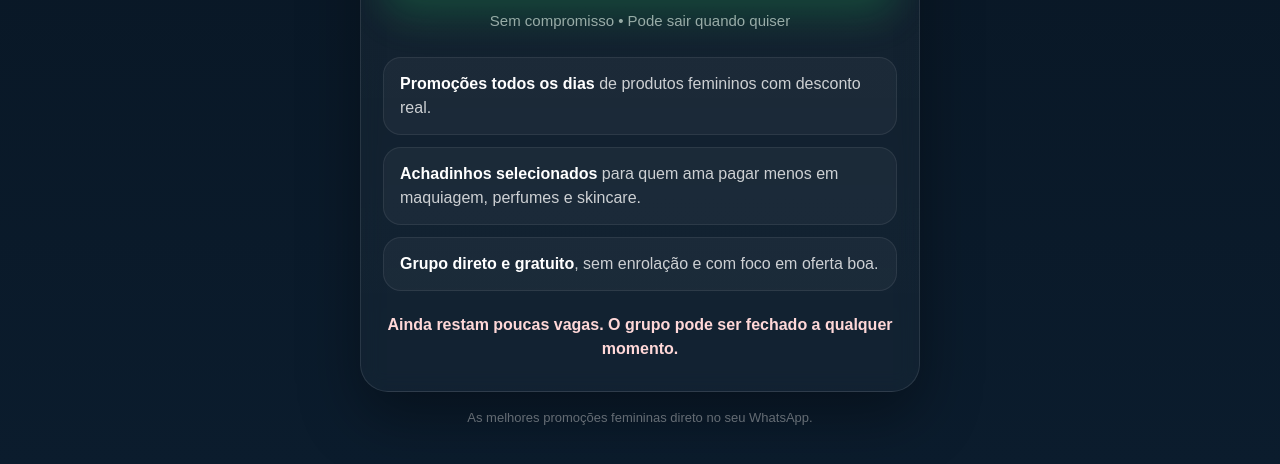
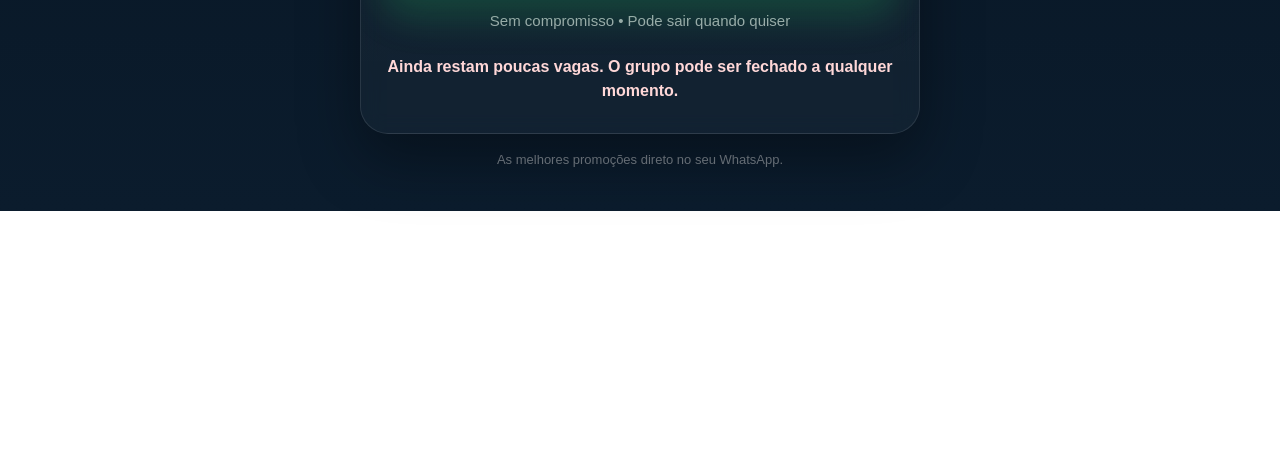
Before and after one commit to mikaelnakano-creator/pamelasantos, a plain HTML site: page index.html in a window 1280 px wide. Shown: the part 610-1074 px from the top of the page. After the commit the page ends 821 px from the top, so only its background shows below. Drawn offline with Linux system fonts and the light colour scheme.

Commit message:
Update index.html

```diff
--- a/index.html
+++ b/index.html
@@ -400,19 +400,13 @@
           Sem compromisso • Pode sair quando quiser
         </p>
 
-        <div class="benefits">
-          <div class="benefit"><strong>Promoções todos os dias</strong> de produtos femininos com desconto real.</div>
-          <div class="benefit"><strong>Achadinhos selecionados</strong> para quem ama pagar menos em maquiagem, perfumes e skincare.</div>
-          <div class="benefit"><strong>Grupo direto e gratuito</strong>, sem enrolação e com foco em oferta boa.</div>
-        </div>
-
         <div class="urgency">
           Ainda restam poucas vagas. O grupo pode ser fechado a qualquer momento.
         </div>
       </div>
 
       <div class="footer">
-        As melhores promoções femininas direto no seu WhatsApp.
+        As melhores promoções direto no seu WhatsApp.
       </div>
     </div>
   </main>
```
